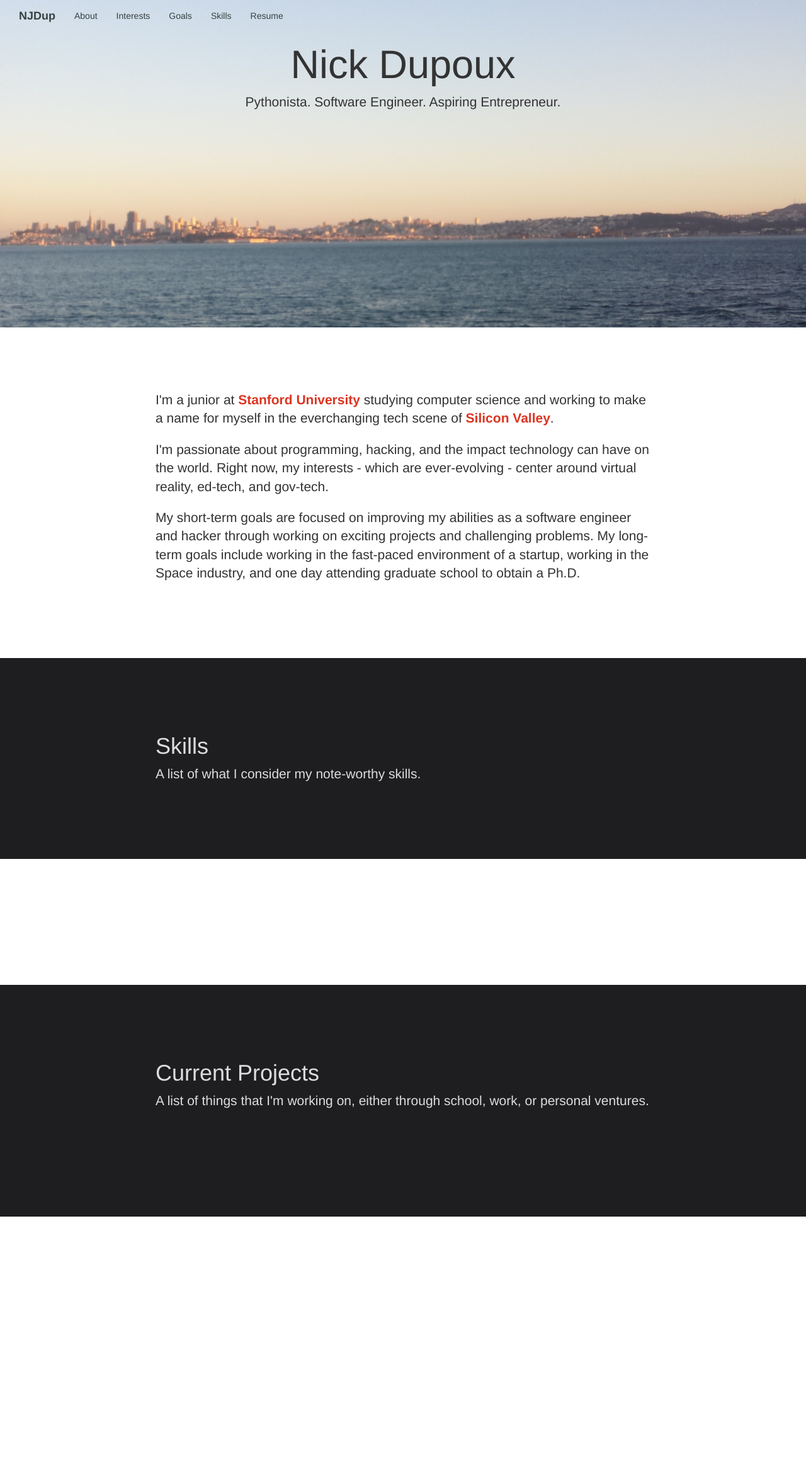
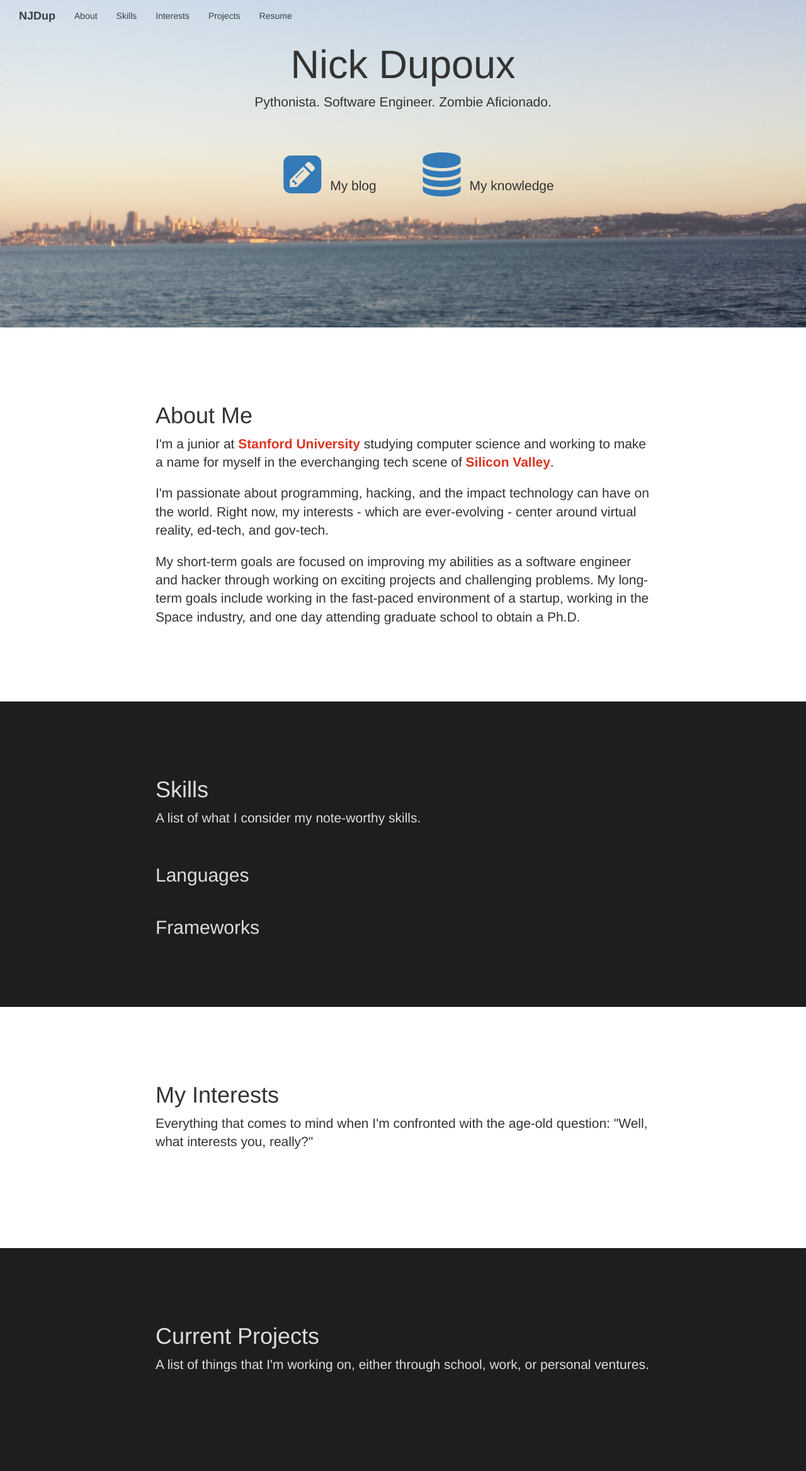
Before and after one commit to njdup/portfolio, a Node project: template views/index.html in a window 1280 px wide. Shown: the whole page at 63% size. Before the commit the page ends 1932 px from the top, so only its background shows below. Run offline with Node 20 templates, Linux system fonts and the light colour scheme; the template is opened without the code that fills it, so the values that code supplies are empty; some libraries are stand-ins or nearby versions.

Commit message:
Added interests and resume

```diff
--- a/config/data.js
+++ b/config/data.js
@@ -47,5 +47,11 @@ module.exports = {
       'type': 'framework',
       'description': 'When it\'s time to get down to business and serve up a reliable, simple web application, I turn to node.js. My experience with it is still pretty elementary, but I\'ve enjoyed it a lot in the work that I have done with it, including the development of this site.'
     }
+  ],
+  interests: [
+    {
+      'name': 'Open Source',
+      'description': 'I really like open source stuff!'
+    }
   ]
 };
--- a/public/stylesheets/style.css
+++ b/public/stylesheets/style.css
@@ -24,6 +24,24 @@
   background-image: url('/images/sanfrancisco_landscape.jpg');
   background-size: 100%;
   height: 520px;
+}
+
+.icons-container * {
+  display: inline;
+  margin-top: 50px;
+}
+
+.icons-container p {
+  padding: 10px;
+}
+
+.blog-link {
+  padding-right: 30px;
+  padding-left: 60px;
+}
+
+.knowledgebase-link {
+  padding-left: 30px;
 }
 
 /* Styling for main body */
@@ -85,9 +103,8 @@ section {
 }
 
 .projects-divider {
-  /*background: url('/images/fancy_divider.png') no-repeat scroll center center transparent;*/
   width: 100%;
-  height: 50px;
+  height: 35px;
 }
 
 .skills-list ul {
@@ -100,3 +117,15 @@ section {
 
 .section-header {
 }
+
+.interests-list ul {
+  list-style: none;
+}
+
+.interests-list h3 {
+  color: #dc3522;
+}
+
+.section-subheader {
+  margin-top: 5px;
+}
--- a/views/index.html
+++ b/views/index.html
@@ -12,14 +12,28 @@
     <div class="jumbotron masthead header-jumbotron">
       <div class="container">
         <h1>Nick Dupoux</h1>
-        <p class="lead">Pythonista. Software Engineer. Aspiring Entrepreneur.</p>
+        <p class="lead">Pythonista. Software Engineer. Zombie Aficionado.</p>
+      </div>
+      <div class="container">
+        <div class="icons-container">
+          <div class="blog-link">
+            <a href="http://blog.njdup.me"><i class="fa fa-pencil-square fa-5x"></i></a>
+            <p class="lead">My blog</p>
+          </div>
+          <div class="knowledgebase-link">
+            <a href="http://njdup-knowledgebase.herokuapp.com"><i class="fa fa-database fa-5x"></i></a>
+            <p class="lead">My knowledge</p>
+          </div>
+        </div>
       </div>
     </div>
   </div>
 
   <div class="main-body-container" id="main-body">
     <section class="info main-info">
+      <a name="about"></a>
       <div class="container">
+        <h1 class="section-header">About Me</h1>
         <p class="lead">
           I'm a junior at <b>Stanford University</b> studying computer science and
           working to make a name for myself in the everchanging tech scene of
@@ -39,23 +53,43 @@
     </section>
 
     <section class="info alternate-info">
+      <a name="skills"></a>
       <div class="container">
         <h1 class="section-header">Skills</h1>
         <p class="lead">
             A list of what I consider my note-worthy skills.
         </p>
+
+        <div class="projects-divider"></div>
+
         <div class="skills-list">
-          {% for skill in skills %}
+          <h2 class="section-subheader">Languages</h2>
+          {% for lang in skills.languages %}
             {% if loop.first %}<ul>{% endif %}
             <li>
-              <h3>{{ skill.name }}</h3>
+              <h3>{{ lang.name }}</h3>
               <br/>
-              <p>{{ skill.description }}
+              <p>{{ lang.description }}</p>
             </li>
             {% if loop.last %}
               </ul>
             {% else %}
-              <div class="projects-divider"></div>
+            {% endif %}
+          {% endfor %}
+
+          <div class="projects-divider"></div>
+
+          <h2 class="section-subheader">Frameworks</h2>
+          {% for framework in skills.frameworks %}
+            {% if loop.first %}<ul>{% endif %}
+            <li>
+              <h3>{{ framework.name }}</h3>
+              <br/>
+              <p>{{ framework.description }}</p>
+            </li>
+            {% if loop.last %}
+              </ul>
+            {% else %}
             {% endif %}
           {% endfor %}
         </div>
@@ -63,9 +97,36 @@
     </section>
 
     <section class="info main-info">
+      <a name="interests"></a>
+      <div class="container">
+        <h1 class="section-header">My Interests</h1>
+        <p class="lead">
+          Everything that comes to mind when I'm confronted with the age-old question: "Well, what interests you, really?"
+        </p>
+
+        <div class="projects-divider"></div>
+
+        <div class="interests-list">
+
+        {% for interest in interests %}
+          {% if loop.first %}<ul>{% endif %}
+          <li>
+            <h3>{{ interest.name }}</h3>
+            <br/>
+            <p>{{ interest.description }}</p>
+          </li>
+          {% if loop.last %}
+            </ul>
+          {% endif %}
+
+        {% endfor %}
+
+        </div>
+      </div>
     </section>
 
     <section class="info alternate-info">
+      <a name="projects"></a>
       <div class="container">
         <h1 class="section-header">Current Projects</h1>
         <p class="lead">
--- a/views/layout.html
+++ b/views/layout.html
@@ -7,6 +7,8 @@
     <!-- CSS files -->
     <link rel="stylesheet" href="/stylesheets/style.css"></link>
     <link rel="stylesheet" href="/lib/bootstrap/dist/css/bootstrap.min.css"></link>
+    <link href="//maxcdn.bootstrapcdn.com/font-awesome/4.2.0/css/font-awesome.min.css" rel="stylesheet"></link>
+
 
     <!-- JS files -->
     <script type="text/javascript" src="/lib/jquery/dist/jquery.min.js"></script>
--- a/views/macros/navbar.html
+++ b/views/macros/navbar.html
@@ -8,9 +8,9 @@
         <div class="collapse navbar-collapse">
           <ul class="nav navbar-nav">
             <li><a href="#about">About</a></li>
+            <li><a href="#skills">Skills</a></li>
             <li><a href="#interests">Interests</a></li>
-            <li><a href="#goals">Goals</a></li>
-            <li><a href="#skills">Skills</a></li>
+            <li><a href="#projects">Projects</a></li>
             <li><a href="/resume">Resume</a></li>
           </ul>
         </div>
```
Also changed, not shown: app/models/interest.js (added, +20 -0 lines), app/routes/index.js (+26 -5 lines), config/seed.js (+14 -0 lines), 1 other file.
